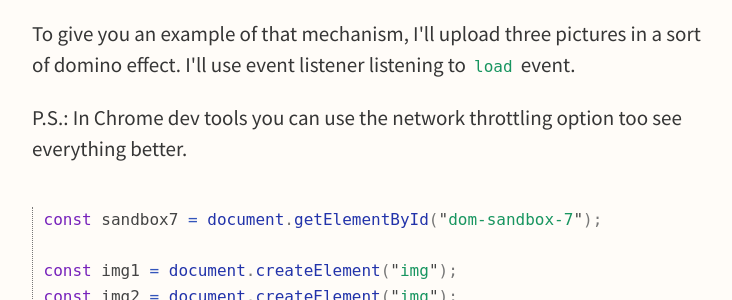
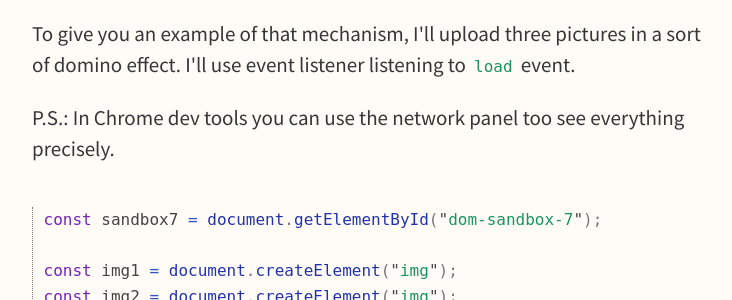
Before and after one commit to bart747/bart747, a Jekyll site: the page built from projects/dom/index.html, in a window 1280 px wide and 900 px high, scrolled down 7961 px. Shown: the part 156-456 px from the top of the window, without its empty margins (251-983 px from the left). Built offline with Jekyll 4.4.1, drawn with Linux system fonts in a browser that asks for light colours; comment, search, counter and statistics services are not loaded.

Commit message:
fix typos

```diff
--- a/projects/dom/index.html
+++ b/projects/dom/index.html
@@ -341,8 +341,8 @@ With decent wi-fi they'll be ready before she will scroll down enough.
 
     <p>
     P.S.:
-    In Chrome dev tools you can use the network throttling option too see everything
-    better.
+    In Chrome dev tools you can use the network panel too see everything
+    precisely.
     </p>
 
 {% highlight js %}
```
Also changed, not shown: 2 other files.
